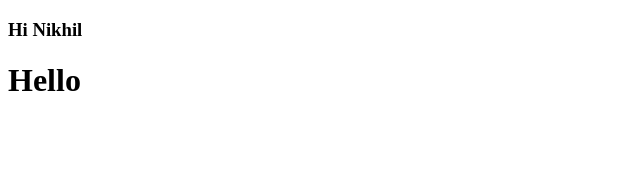
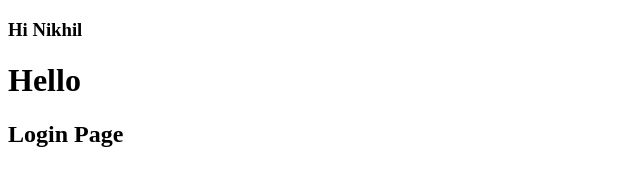
Before and after one commit to nikhil18s/Project-2, a plain HTML site: page index.html in a window 1280 px wide. Shown: the whole page, without its empty margins (0-640 px from the left). Drawn offline with Linux system fonts and the light colour scheme.

Commit message:
Add login page heading

```diff
--- a/index.html
+++ b/index.html
@@ -8,6 +8,7 @@
 <body>
     <h3>Hi Nikhil</h3>
     <h1>Hello</h1>
+    <h2>Login Page</h2>
 
 </body>
 </html>
```
